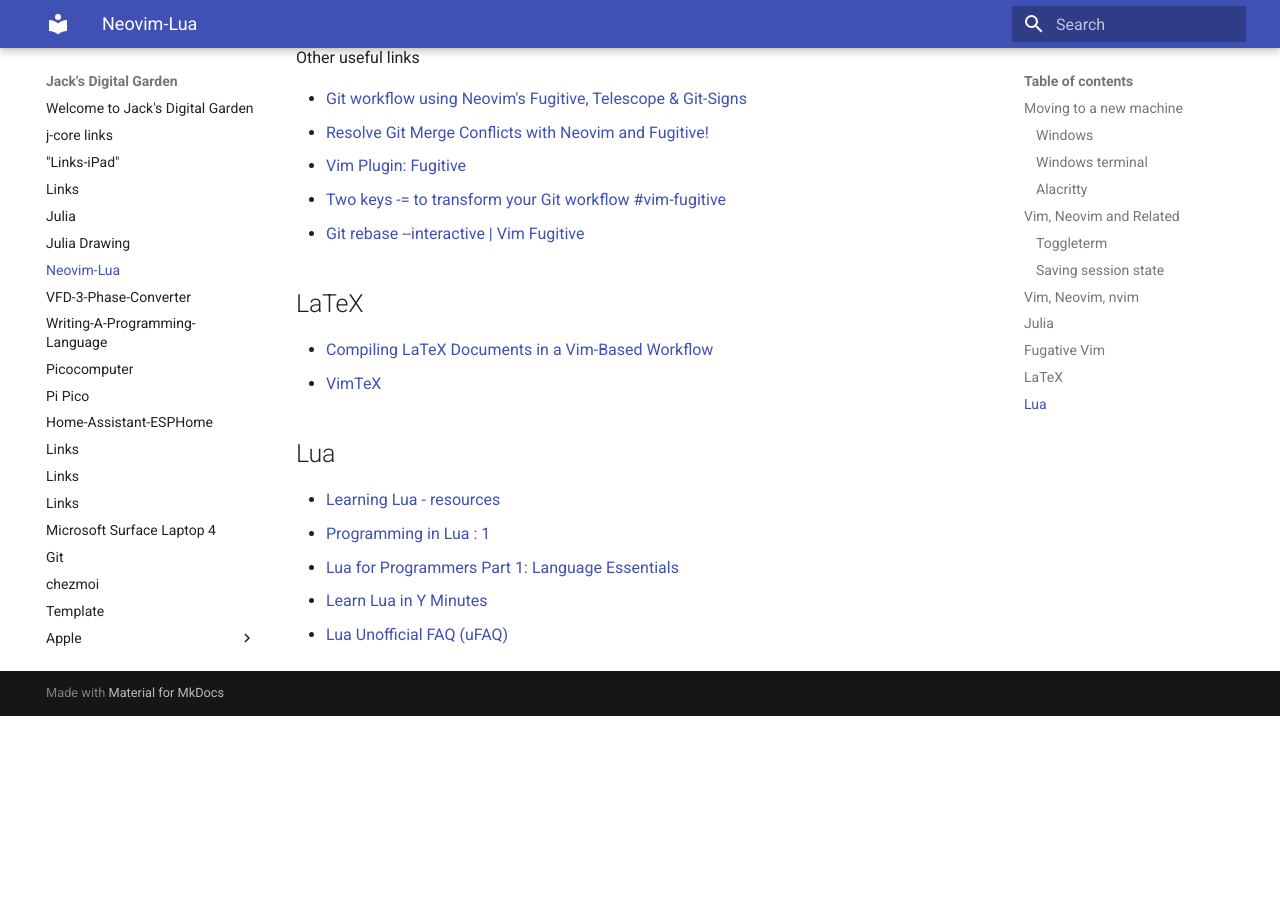
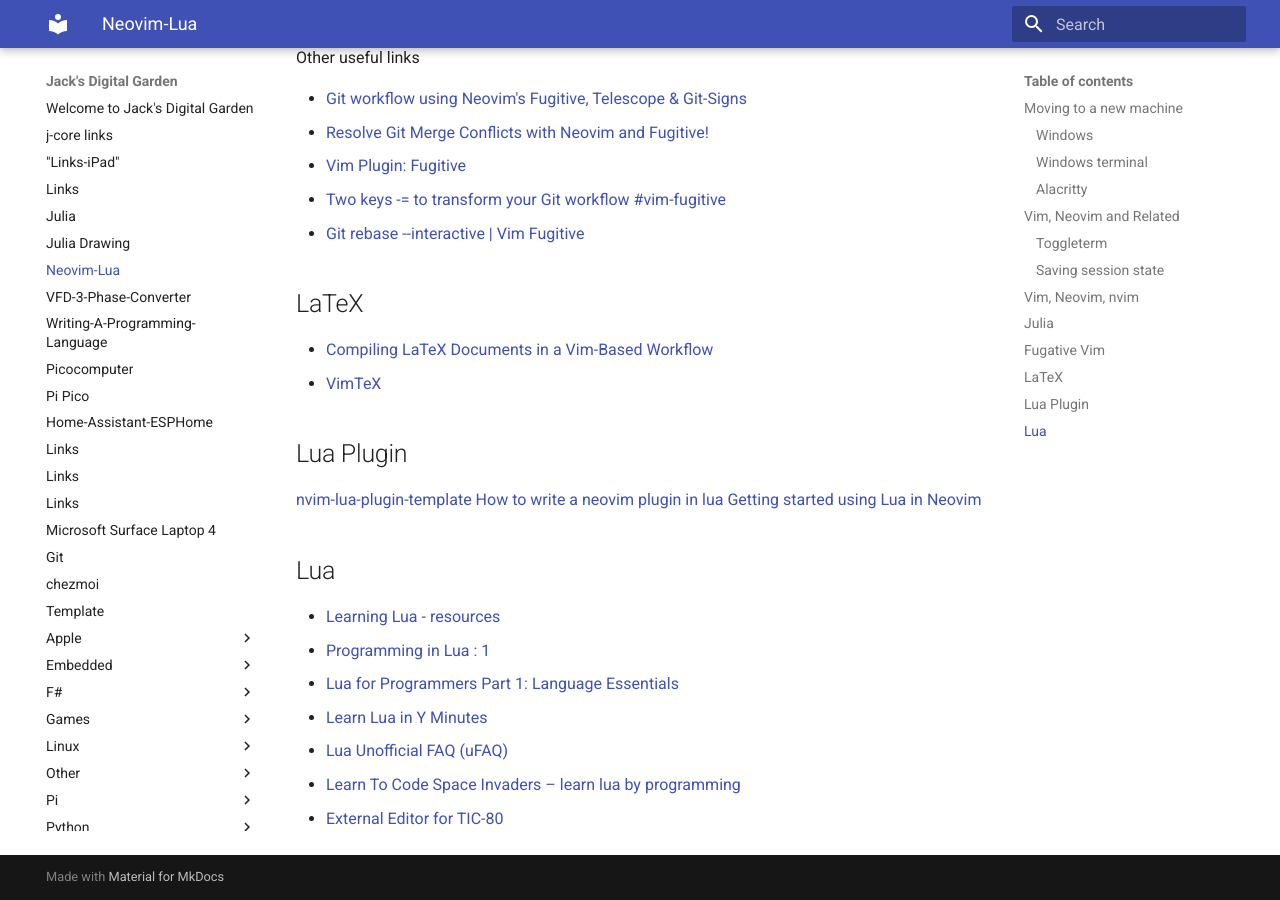
Before and after one commit to jchidley/mkdocs-material-test, an MkDocs documentation site: the page built from docs/2023-04-14-Neovim-Lua.md, in a window 1280 px wide and 900 px high, scrolled down 11052 px. Built offline with MkDocs 1.6.1 and Material for MkDocs 9.7.7, drawn with Linux system fonts in a browser that asks for light colours; before the commit the page ends 11768 px from its top, so only the background shows below that.

Commit message:
lua extensions

```diff
--- a/docs/2023-04-14-Neovim-Lua.md
+++ b/docs/2023-04-14-Neovim-Lua.md
@@ -573,6 +573,12 @@
 * [Compiling LaTeX Documents in a Vim-Based Workflow](https://www.ejmastnak.com/tutorials/vim-latex/compilation/)
 * [VimTeX](https://github.com/lervag/vimtex)
 
+## Lua Plugin
+
+[nvim-lua-plugin-template](https://github.com/nvim-lua/nvim-lua-plugin-template)
+[How to write a neovim plugin in lua](https://miguelcrespo.co/posts/how-to-write-a-neovim-plugin-in-lua)
+[Getting started using Lua in Neovim](https://github.com/nanotee/nvim-lua-guide)
+
 ## Lua
 
 * [Learning Lua - resources](http://lua-users.org/wiki/LearningLua)
@@ -580,3 +586,5 @@
 * [Lua for Programmers Part 1: Language Essentials](https://ebens.me/post/lua-for-programmers-part-1/)
 * [Learn Lua in Y Minutes](https://learnxinyminutes.com/docs/lua/)
 * [Lua Unofficial FAQ (uFAQ)](https://www.luafaq.org)
+* [Learn To Code Space Invaders – learn lua by programming](https://bytesnbits.co.uk/space-invaders-coding-course-introduction/)
+* [External Editor for TIC-80](https://github.com/nesbox/TIC-80/wiki/External-Editor)
```
